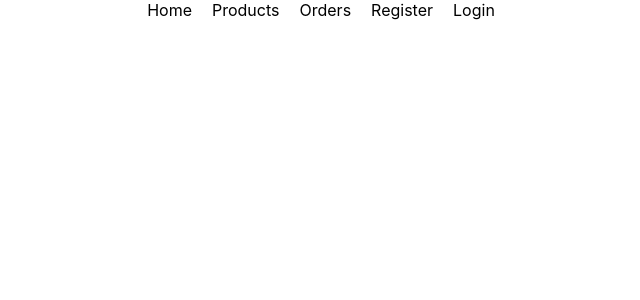
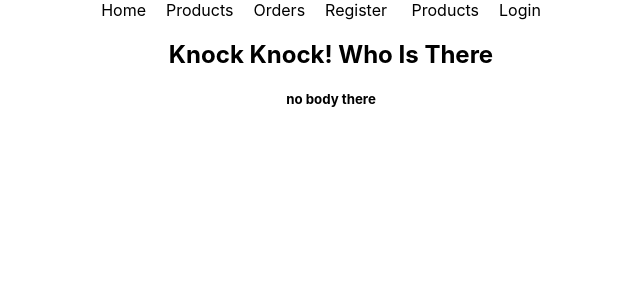
Before and after one commit to noormohammad20/router-firebase-integration, a React (Create React App) app: page /products in a window 1280 px wide. Shown: the top 300 px of the page, without its empty margins (309-949 px from the left). Built offline with nearby package versions, Linux system fonts and the light colour scheme; no server answers; the HTML template or start-up script is replaced by a standard one.

Commit message:
Explore and Install React Firebase Hooks

```diff
--- a/package.json
+++ b/package.json
@@ -9,6 +9,7 @@
     "firebase": "^9.6.10",
     "react": "^18.0.0",
     "react-dom": "^18.0.0",
+    "react-firebase-hooks": "^5.0.3",
     "react-router-dom": "^6.3.0",
     "react-scripts": "5.0.0",
     "web-vitals": "^2.1.4"
--- a/src/App.js
+++ b/src/App.js
@@ -3,6 +3,7 @@
 import Header from './components/Header/Header'
 import Home from './components/Home/Home'
 import Login from './components/Login/Login'
+import Products from './components/Products/Products'
 import Register from './components/Register/Register'
 
 function App() {
@@ -13,6 +14,7 @@
         <Route path='/' element={<Home></Home>}></Route>
         <Route path='/login' element={<Login></Login>}></Route>
         <Route path='/register' element={<Register></Register>}></Route>
+        <Route path='/products' element={<Products></Products>}></Route>
       </Routes>
     </div>
   )
--- a/src/components/Header/Header.js
+++ b/src/components/Header/Header.js
@@ -12,6 +12,7 @@
                 <Link to='/products'>Products</Link>
                 <Link to='/orders'>Orders</Link>
                 <Link to='/register'>Register</Link>
+                <Link to='/products'> Products</Link>
                 <span>{user?.displayName && user?.displayName}</span>
                 {
                     user?.uid
--- a/src/components/Home/Home.js
+++ b/src/components/Home/Home.js
@@ -1,9 +1,12 @@
 import React from 'react'
+import useFirebase from '../../hooks/useFirebase'
 import './Home.css'
 const Home = () => {
+    const { user } = useFirebase()
     return (
         <div>
             <h2>This is home</h2>
+            <p>Current user is : {user ? user.displayName : 'no body'}</p>
         </div>
     )
 }
--- /dev/null
+++ b/src/components/Products/Products.js
@@ -0,0 +1,14 @@
+import React from 'react'
+import useFirebase from '../../hooks/useFirebase'
+
+const Products = () => {
+    const { user } = useFirebase()
+    return (
+        <div>
+            <h2>Knock Knock! Who Is There</h2>
+            <h5>{user ? user.displayName : 'no body there'}</h5>
+        </div>
+    )
+}
+
+export default Products
```
Also changed, not shown: 1 other file (tests, documents, lock files or other folders).
